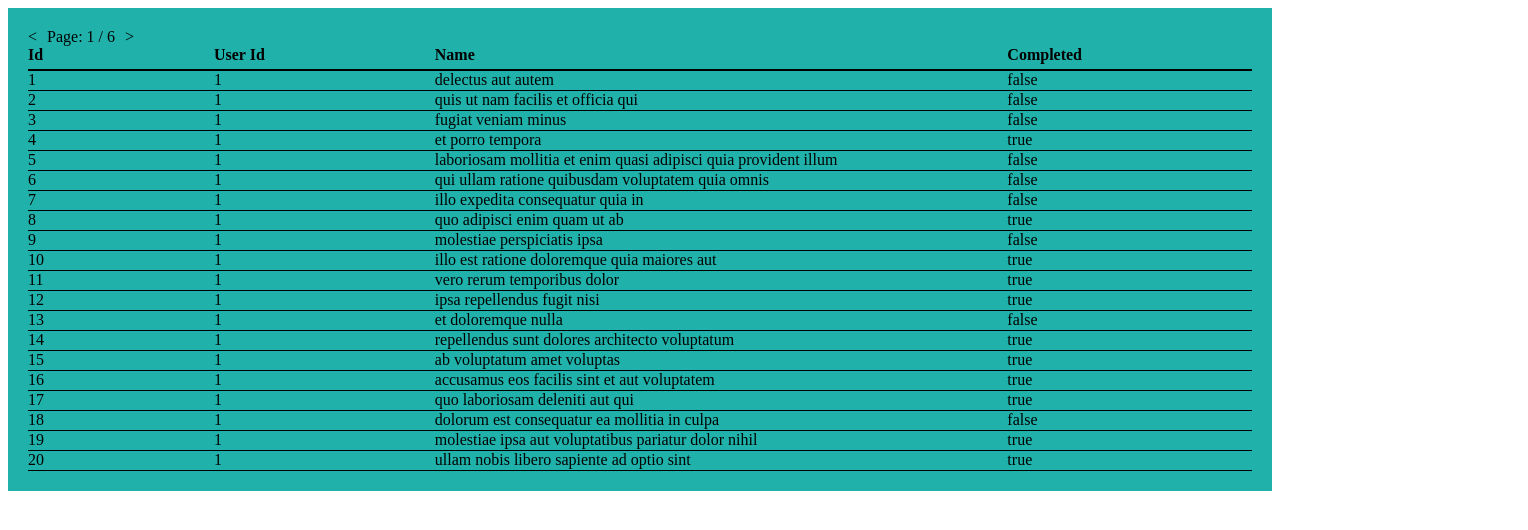
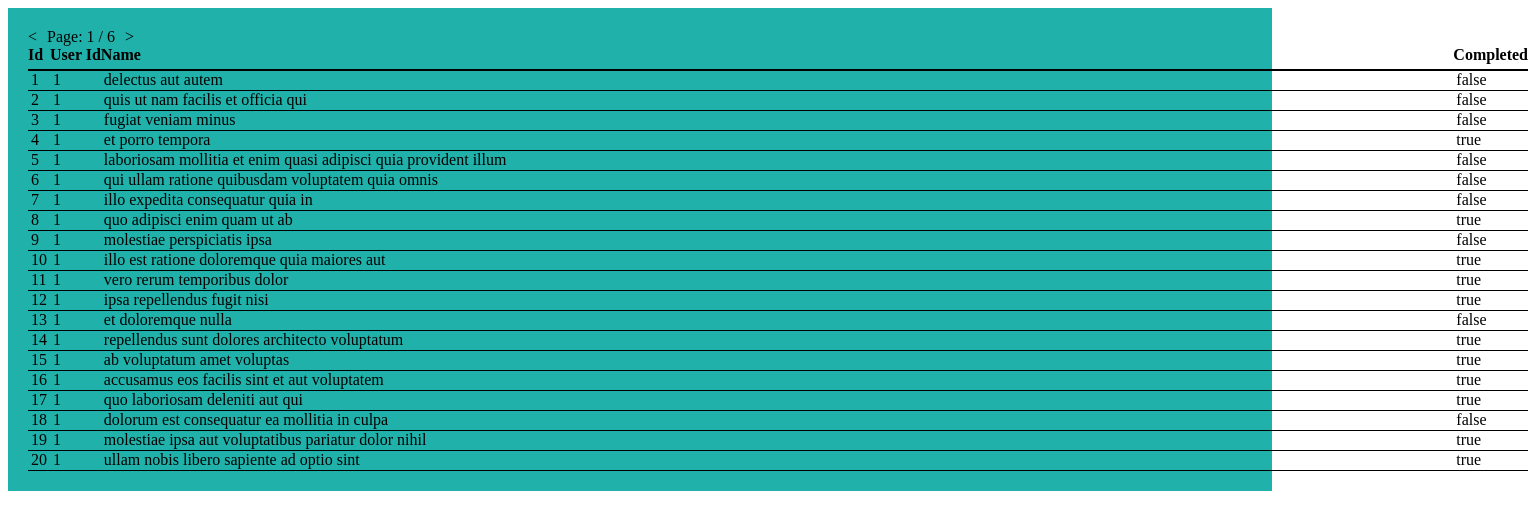
Before and after one commit to ShootingStar91/tabletable, a React (Vite) app: page / in a window 1280 px wide. Shown: the top 530 px of the page, 1528 px wide, since content can reach past the window. Built offline with nearby package versions, Linux system fonts and the light colour scheme.

Commit message:
Added property 'important' to columns, which makes the column take max space

```diff
--- a/src/App.tsx
+++ b/src/App.tsx
@@ -18,6 +18,7 @@ const columns: Array<ColumnDefinition<Todo>> = [
     getValue: (todo) => todo.title,
     getSortValue: (todo) => todo.title.length,
     key: 'name',
+    important: true,
   },
   {
     title: 'Completed',
@@ -39,7 +40,7 @@ const App = () => {
       }}
     >
       <TableTable
-        tableStyle={{ maxWidth: '1500px' }}
+        tableStyle={{ width: '1500px' }}
         columns={columns}
         data={cutData}
       />
--- a/src/TableTable/index.tsx
+++ b/src/TableTable/index.tsx
@@ -15,6 +15,8 @@ export type ColumnDefinition<T> = {
   key: string;
   getValue: (dataVal: T) => CellContent;
   getSortValue?: (dataVal: T) => number | string;
+  getFilterValue?: (dataVal: T) => number | string;
+  important?: boolean;
 };
 
 export const TableTable = <T,>({
@@ -111,7 +113,9 @@ export const TableTable = <T,>({
         id="tabletable"
         style={{
           display: 'grid',
-          gridTemplateColumns: columns.map(() => 'auto').join(' '),
+          gridTemplateColumns: columns
+            .map((col) => (col.important ? '1fr' : 'max-content'))
+            .join(' '),
           ...tableStyle,
         }}
       >
@@ -131,7 +135,7 @@ export const TableTable = <T,>({
           </div>
         ))}
         {pageToShow.map((row, index) => (
-          <div style={{ ...defaultBorderStyles }} key={`${row}-${index}`}>
+          <div style={{ ...defaultBorderStyles, paddingLeft: '3px', paddingRight: '3px' }} key={`${row}-${index}`}>
             {row}
           </div>
         ))}
```
